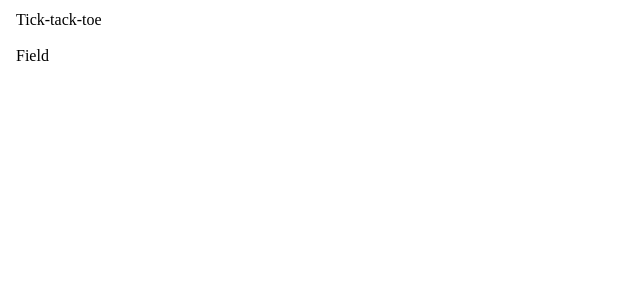
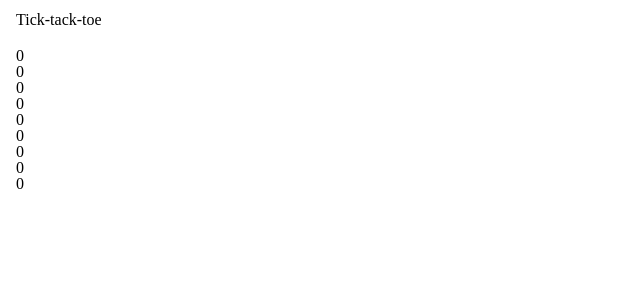
Before and after one commit to aleksieiev-o/tic-tac-toe, a React (Create React App) app: page / in a window 1280 px wide. Shown: the top 300 px of the page, without its empty margins (0-640 px from the left). Built offline with nearby package versions, Linux system fonts and the light colour scheme.

Commit message:
add base logic for field and cells

```diff
--- a/src/App.component.tsx
+++ b/src/App.component.tsx
@@ -1,15 +1,17 @@
 import React, { FC, ReactElement } from 'react';
-import styles from './app.module.scss';
 import HeaderComponent from './components/Header/Header.component';
-import GameFieldComponent from './views/GameField/GameField.component';
+import FieldComponent from './views/Field/Field.component';
+import ActiveRoleContextProvider from './Providers/ActiveRoleContext.provider';
 
 const AppComponent: FC = (): ReactElement => {
   return (
-    <div className={styles.app}>
-      <HeaderComponent/>
+    <ActiveRoleContextProvider>
+      <>
+        <HeaderComponent/>
 
-      <GameFieldComponent/>
-    </div>
+        <FieldComponent/>
+      </>
+    </ActiveRoleContextProvider>
   );
 };
 
--- /dev/null
+++ b/src/Providers/ActiveRoleContext.provider.tsx
@@ -0,0 +1,48 @@
+import React, { createContext, FC, ReactElement, useState } from 'react';
+
+export enum ActiveRole {
+  CROSS_ROLE,
+  NULL_ROLE,
+}
+
+interface ActiveRoleContextState {
+  activeRole: ActiveRole;
+  toggleActiveRole: () => void;
+  resetActiveRole: () => void;
+}
+
+interface Props {
+  children: ReactElement;
+}
+
+export const ActiveRoleContext = createContext<ActiveRoleContextState>({
+  activeRole: ActiveRole.CROSS_ROLE,
+  toggleActiveRole: () => undefined,
+  resetActiveRole: () => undefined,
+});
+
+const ActiveRoleContextProvider: FC<Props> = ({ children }): ReactElement => {
+  const [role, setRole] = useState<ActiveRole>(ActiveRole.CROSS_ROLE);
+
+  const toggleActiveRoleHandler = () => {
+    role === ActiveRole.CROSS_ROLE ? setRole(ActiveRole.NULL_ROLE) : setRole(ActiveRole.CROSS_ROLE);
+  };
+
+  const resetActiveRoleHandler = () => {
+    setRole(ActiveRole.CROSS_ROLE);
+  };
+
+  const activeRoleContext: ActiveRoleContextState = {
+    activeRole: role,
+    toggleActiveRole: toggleActiveRoleHandler,
+    resetActiveRole: resetActiveRoleHandler,
+  };
+
+  return (
+    <ActiveRoleContext.Provider value={activeRoleContext}>
+      {children}
+    </ActiveRoleContext.Provider>
+  );
+};
+
+export default ActiveRoleContextProvider;
--- a/src/app.module.scss
+++ /dev/null
@@ -1,8 +0,0 @@
-@use "src/styles/variables" as *;
-@use "src/styles/mixins/index" as *;
-
-.app {
-  width: 100%;
-  height: 100%;
-  overflow: hidden;
-}
--- /dev/null
+++ b/src/views/Field/Cell/Cell.component.tsx
@@ -0,0 +1,41 @@
+import React, { FC, ReactElement, useContext, useState } from 'react';
+import styles from './cell.module.scss';
+import { ActiveRole, ActiveRoleContext } from '../../../Providers/ActiveRoleContext.provider';
+
+enum CellValue {
+  EMPTY_VALUE,
+  CROSS_VALUE,
+  NULL_VALUE,
+}
+
+interface Cell {
+  id: string,
+  value: CellValue;
+}
+
+interface Props {
+  id: string;
+}
+
+const CellComponent: FC<Props> = ({ id}): ReactElement => {
+  const [cellValue, setCellValue] = useState<CellValue>(CellValue.EMPTY_VALUE);
+  const { activeRole, toggleActiveRole } = useContext(ActiveRoleContext);
+
+  const changeCellValue = () => {
+    if (cellValue === CellValue.EMPTY_VALUE && activeRole === ActiveRole.CROSS_ROLE) {
+      setCellValue(CellValue.CROSS_VALUE);
+      toggleActiveRole();
+    } else if (cellValue === CellValue.EMPTY_VALUE && activeRole === ActiveRole.NULL_ROLE) {
+      setCellValue(CellValue.NULL_VALUE);
+      toggleActiveRole();
+    }
+  };
+
+  return (
+    <div id={id} className={styles.cell} onClick={() => changeCellValue()}>
+      {cellValue}
+    </div>
+  );
+};
+
+export default CellComponent;
--- /dev/null
+++ b/src/views/Field/Cell/cell.module.scss
@@ -0,0 +1,3 @@
+.cell {
+
+}
--- /dev/null
+++ b/src/views/Field/Field.component.tsx
@@ -0,0 +1,39 @@
+import React, { FC, ReactElement, useContext, useState } from 'react';
+import styles from './field.module.scss';
+import CellComponent from './Cell/Cell.component';
+import { ActiveRoleContext } from '../../Providers/ActiveRoleContext.provider';
+
+const FieldComponent: FC = (): ReactElement => {
+  const [fieldSize, setFieldSize] = useState<number>(9);
+  const { resetActiveRole } = useContext(ActiveRoleContext);
+
+  const changeFieldSize = (size: number) => {
+    resetActiveRole();
+    setFieldSize(size);
+  };
+
+  const renderCells = (): Array<ReactElement> => {
+    const cells = [];
+
+    for (let i = 0; i < fieldSize; i++) {
+      const id = i.toString();
+      cells.push(<CellComponent id={id} key={id}/>);
+    }
+
+    return cells;
+  };
+
+  return (
+    <div className={styles.wrapper}>
+      <div className={styles.container}>
+        <div className={styles.field}>
+          {
+            renderCells()
+          }
+        </div>
+      </div>
+    </div>
+  );
+};
+
+export default FieldComponent;
--- a/src/views/GameField/GameField.component.tsx
+++ /dev/null
@@ -1,16 +0,0 @@
-import React, { FC, ReactElement } from 'react';
-import styles from './game-field.module.scss';
-
-const GameFieldComponent: FC = (): ReactElement => {
-  return (
-    <div className={styles.wrapper}>
-      <div className={styles.container}>
-        <div className={styles.field}>
-          Field
-        </div>
-      </div>
-    </div>
-  );
-};
-
-export default GameFieldComponent;
```
Also changed, not shown: package.json (+4 -4 lines), src/views/Field/field.module.scss (renamed from src/views/GameField/game-field.module.scss).
